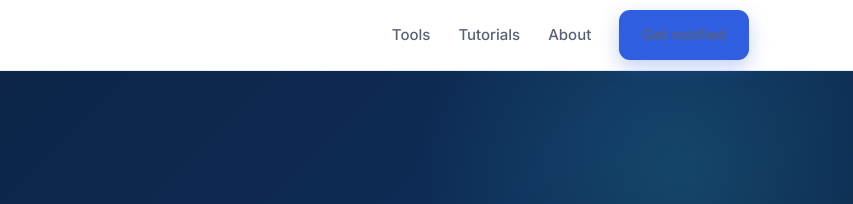
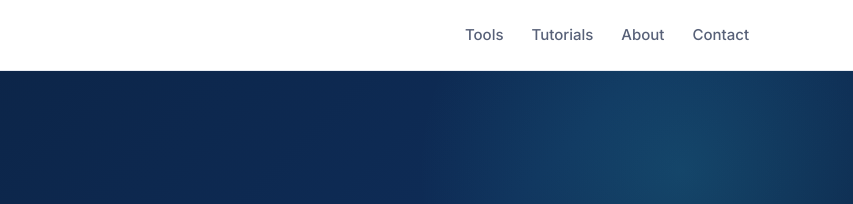
Before and after one commit to MSVPlugin/MSVPI, a plain HTML site: page index.html in a window 1280 px wide. Shown: the top 204 px of the page, 427-1280 px from the left. Drawn offline with Linux system fonts and the light colour scheme.

Commit message:
Remove unreadable nav button, add readable Contact link

```diff
--- a/index.html
+++ b/index.html
@@ -126,7 +126,7 @@ footer{background:#081a33;color:#a9bcd8;padding:56px 0 34px}
         <a href="#features">Tools</a>
         <a href="#videos">Tutorials</a>
         <a href="#about">About</a>
-        <a class="btn btn-primary" href="#contact">Get notified</a>
+        <a href="#contact">Contact</a>
       </div>
       <button class="menu-btn" onclick="document.querySelector('.navlinks').style.display='flex'">☰</button>
     </nav>
```
